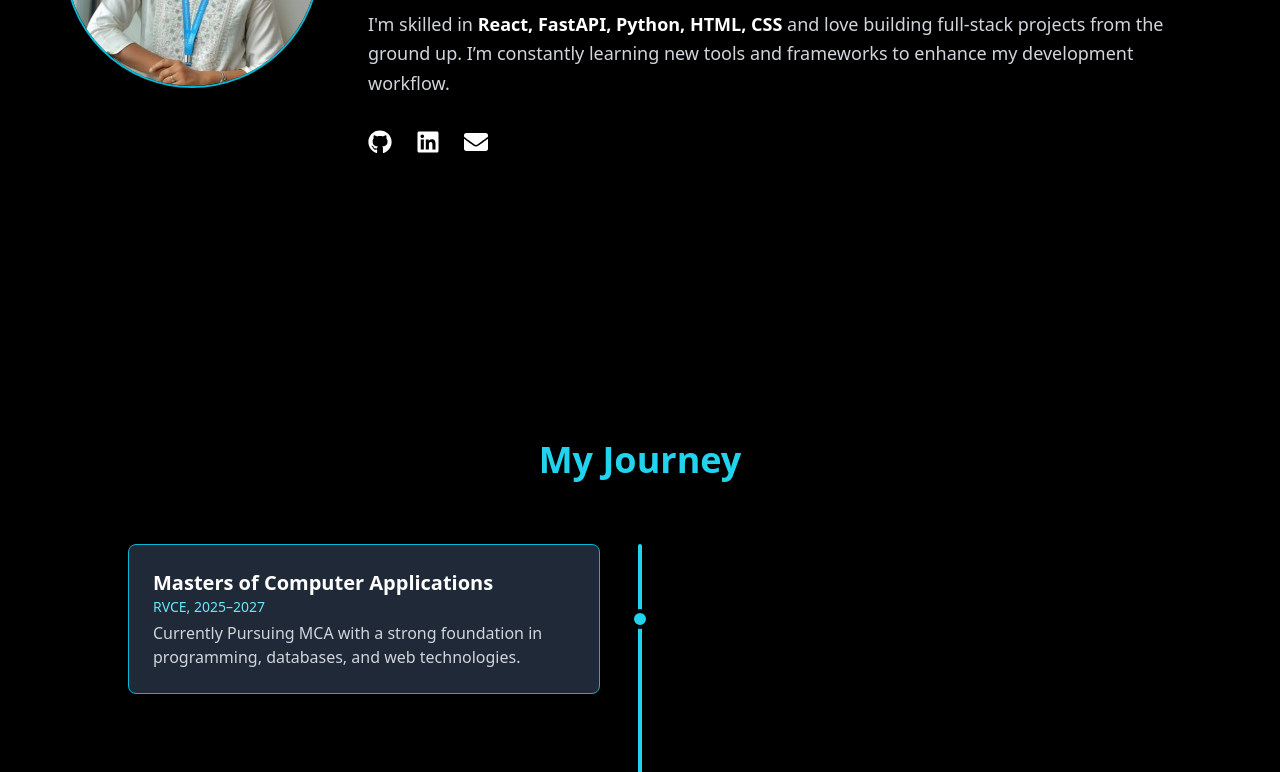
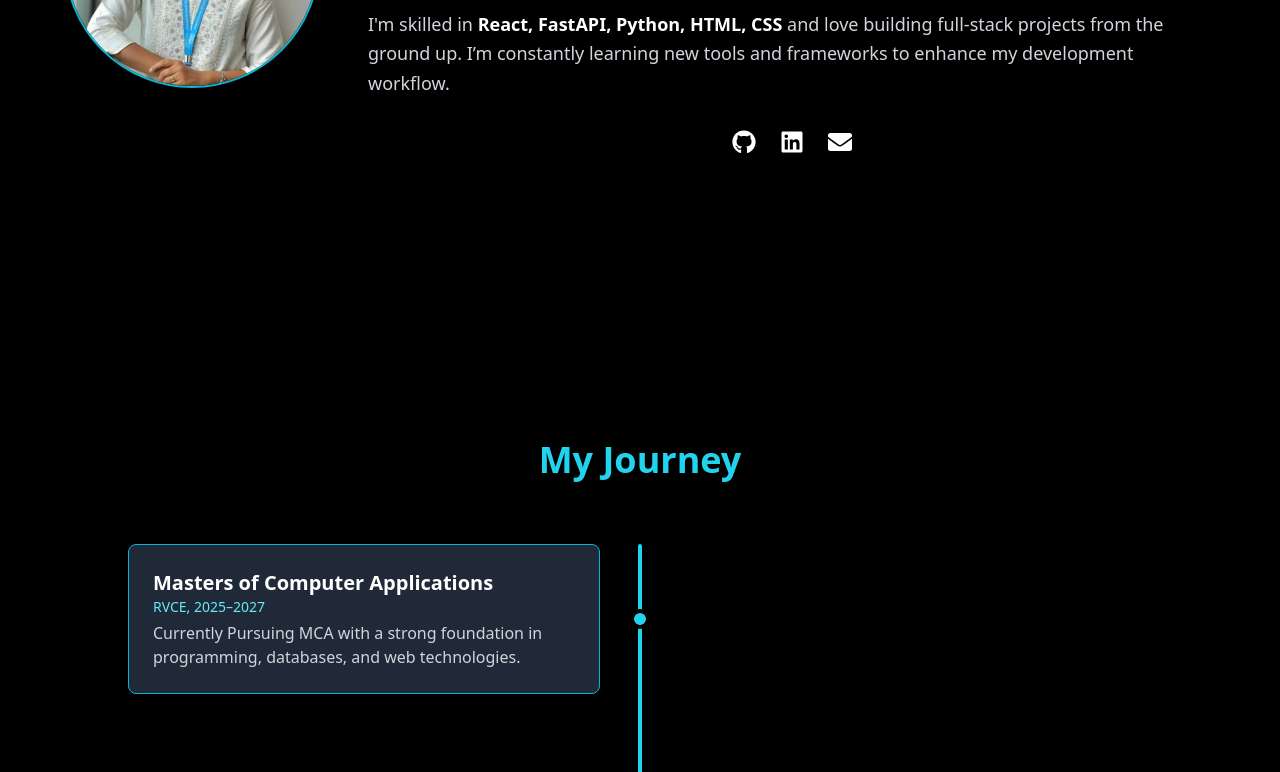
Before and after one commit to harshini0804/My_Portfolio, a React (Create React App) app: page / in a window 1280 px wide. Shown: the part 1240-2012 px from the top of the page. Built offline with nearby package versions, Linux system fonts and the light colour scheme; no server answers.

Commit message:
Updated About component for center alignment of social icons and commented out overall stats card in GitHubStats component

```diff
--- a/src/components/About.jsx
+++ b/src/components/About.jsx
@@ -41,7 +41,7 @@ export default function About() {
           </p>
 
           {/* Social Icons */}
-          <div className="flex gap-6 text-2xl text-white">
+          <div className="flex gap-6 text-2xl text-white justify-center ">
             <a
               href="https://github.com/harshini0804"
               target="_blank"
--- a/src/components/GitHubStats.jsx
+++ b/src/components/GitHubStats.jsx
@@ -12,12 +12,12 @@ export default function GitHubStats() {
       {/* Use a flex container to arrange the cards */}
       <div className="flex flex-wrap justify-center items-center gap-8">
 
-        {/* Overall Stats Card */}
+        {/* Overall Stats Card
         <img
           src={`https://github-readme-stats.vercel.app/api?username=${githubUsername}&show_icons=true&theme=catppuccin_latte&count_private=true`}
           alt="My GitHub Stats"
           className="max-w-full sm:max-w-md rounded-lg shadow-lg"
-        />
+        /> */}
 
         {/* Top Languages Card */}
         <img
```
